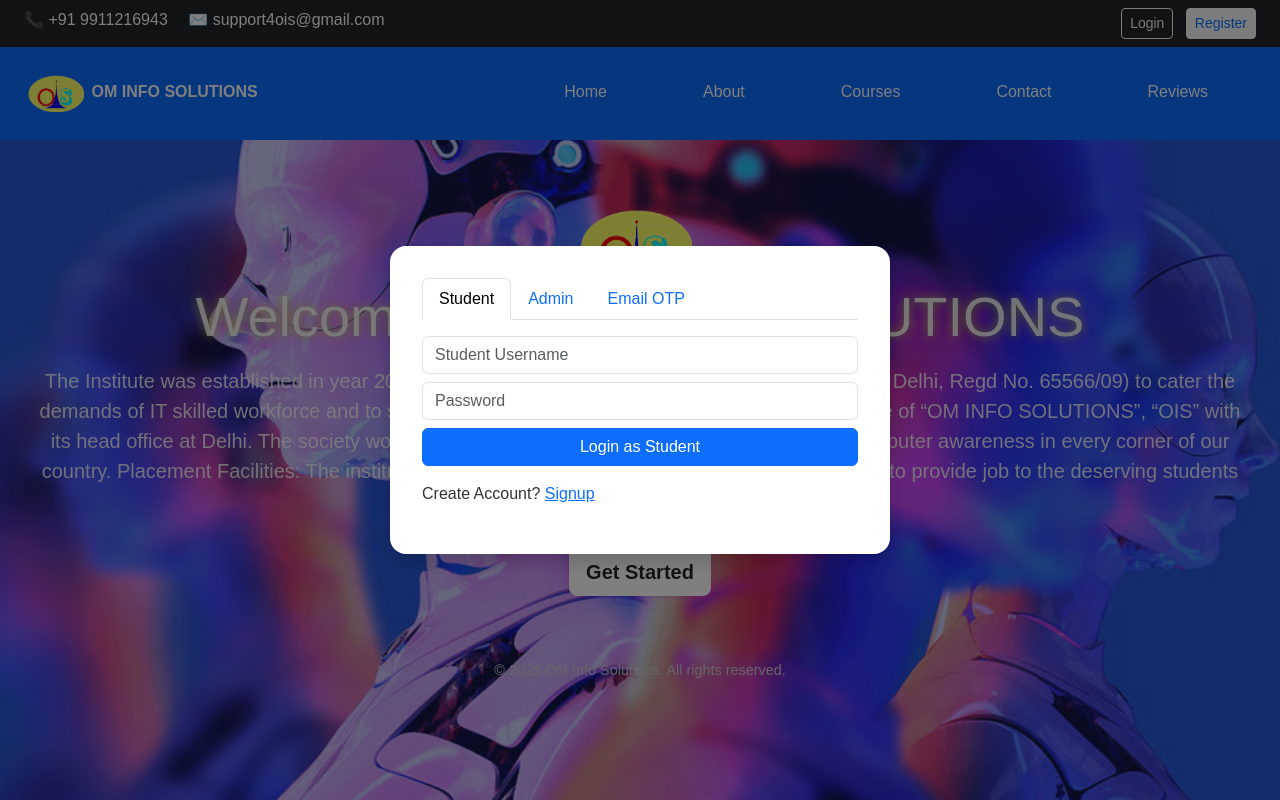
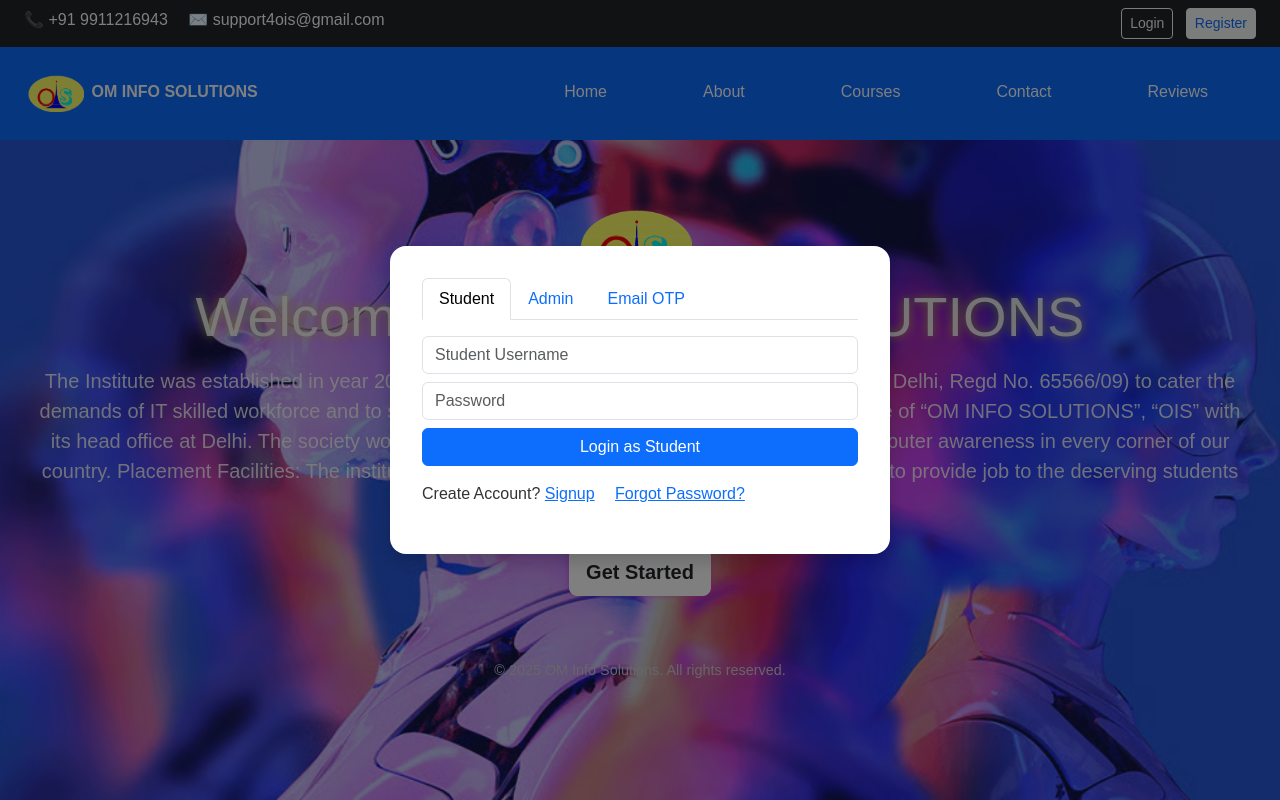
Before and after one commit to lok-02498/coaching_site, a Flask app: page / in a window 1280 px wide, after a click on "Login". Run offline with Flask 3, Linux system fonts and the light colour scheme.

Commit message:
changes in app.py

```diff
--- a/app.py
+++ b/app.py
@@ -217,7 +217,7 @@ def login_student():
     cursor.close()
     conn.close()
 
-    if user and bcrypt.check_password_hash(user['password'], password):
+    if user and user['is_verified'] and bcrypt.check_password_hash(user['password'], password):
         session['username'] = user['username']
         session['role'] = user['role']
         flash('Student login successful', 'success')
@@ -238,7 +238,7 @@ def login_admin():
     cursor.close()
     conn.close()
 
-    if user and bcrypt.check_password_hash(user['password'], password):
+    if user and user['is_verified'] and bcrypt.check_password_hash(user['password'], password):
         session['username'] = user['username']
         session['role'] = user['role']
         flash('Admin login successful', 'success')
@@ -349,6 +349,52 @@ def verify_email_otp():
 @app.route('/verify-email-otp')
 def verify_email_otp_page():
     return redirect(url_for('cover'))
+@app.route('/forgot-password', methods=['GET', 'POST'])
+def forgot_password():
+    if request.method == 'POST':
+        email = request.form['email']
+        conn = get_db_connection()
+        cursor = conn.cursor(dictionary=True)
+        cursor.execute("SELECT * FROM users WHERE email = %s", (email,))
+        user = cursor.fetchone()
+        cursor.close()
+        conn.close()
+
+        if user:
+            token = serializer.dumps(email, salt='reset-password')
+            reset_url = url_for('reset_password', token=token, _external=True)
+            msg = Message("Reset Your Password", recipients=[email])
+            msg.body = f"Hi,\n\nClick the link below to reset your password:\n{reset_url}\n\nThis link is valid for 1 hour."
+            mail.send(msg)
+            flash('Password reset link sent to your email.', 'success')
+        else:
+            flash('Email not found.', 'danger')
+    return render_template('forgot_password.html')
+@app.route('/reset-password/<token>', methods=['GET', 'POST'])
+def reset_password(token):
+    try:
+        email = serializer.loads(token, salt='reset-password', max_age=3600)
+    except SignatureExpired:
+        flash("Reset link expired.", "danger")
+        return redirect(url_for('cover'))
+    except BadSignature:
+        flash("Invalid reset link.", "danger")
+        return redirect(url_for('cover'))
+
+    if request.method == 'POST':
+        new_password = request.form['password']
+        hashed = bcrypt.generate_password_hash(new_password).decode('utf-8')
+        conn = get_db_connection()
+        cursor = conn.cursor()
+        cursor.execute("UPDATE users SET password = %s WHERE email = %s", (hashed, email))
+        conn.commit()
+        cursor.close()
+        conn.close()
+        flash('Password reset successful! You can now log in.', 'success')
+        return redirect(url_for('cover'))
+
+    return render_template('reset_password.html', token=token)
+
 
 
 
--- a/templates/cover.html
+++ b/templates/cover.html
@@ -135,6 +135,7 @@ Placement Facilities: The institute has link with MNCs and business houses which
             </form>
             <p class="mt-3">Create Account?
               <a href="#" data-bs-toggle="modal" data-bs-target="#signupModal" data-bs-dismiss="modal">Signup</a>
+              <a href="#" class="ms-3" data-bs-toggle="modal" data-bs-target="#forgotPasswordModal" data-bs-dismiss="modal">Forgot Password?</a>
             </p>
           </div>
 
@@ -200,6 +201,24 @@ Placement Facilities: The institute has link with MNCs and business houses which
     </div>
   </div>
 </div>
+<!-- FORGOT PASSWORD MODAL -->
+<div class="modal fade" id="forgotPasswordModal" tabindex="-1" aria-labelledby="forgotPasswordModalLabel" aria-hidden="true">
+  <div class="modal-dialog modal-dialog-centered">
+    <div class="modal-content p-3 border-0 rounded-4 shadow">
+      <div class="modal-header">
+        <h5 class="modal-title" id="forgotPasswordModalLabel">Reset Password</h5>
+        <button type="button" class="btn-close" data-bs-dismiss="modal" aria-label="Close"></button>
+      </div>
+      <div class="modal-body">
+        <form method="POST" action="/forgot-password">
+          <input type="email" name="email" placeholder="Enter your registered email" required class="form-control mb-3">
+          <button type="submit" class="btn btn-warning w-100">Send Reset Link</button>
+        </form>
+      </div>
+    </div>
+  </div>
+</div>
+
 
 
 <script>
```
